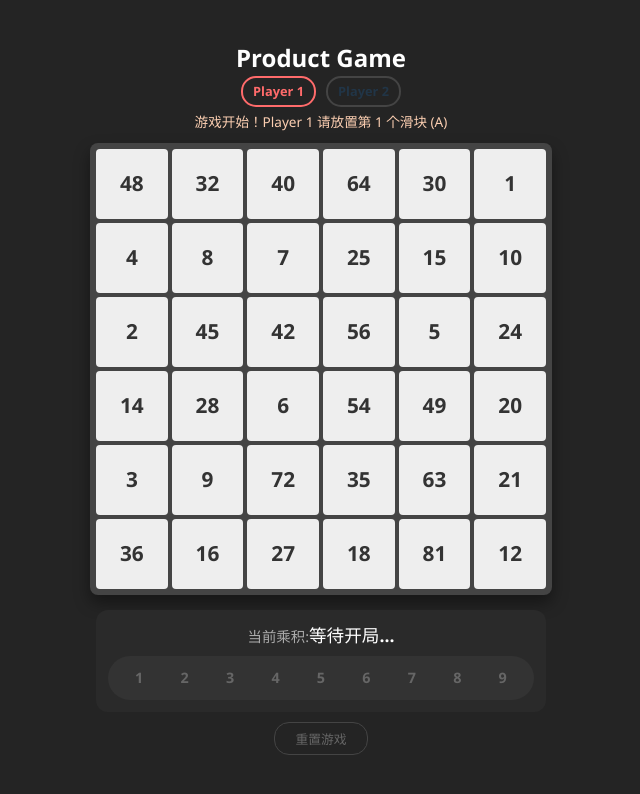
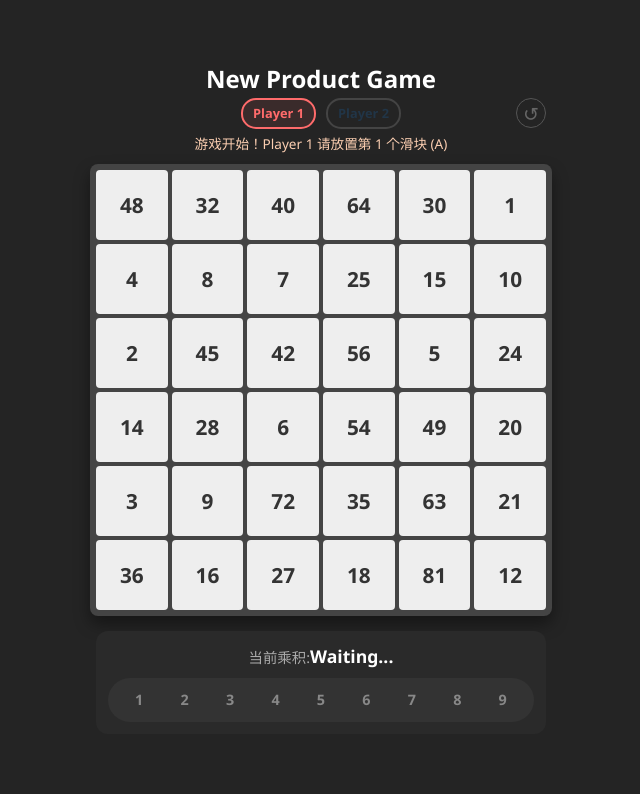
Before and after one commit to ppggxn/newProductGame, a React (Vite) app: page / in a window 1280 px wide. Shown: the top 794 px of the page, without its empty margins (319-959 px from the left). Built offline with nearby package versions, Linux system fonts and the light colour scheme.

Commit message:
feat: restrict move,refresh button

```diff
--- a/src/App.css
+++ b/src/App.css
@@ -1,4 +1,5 @@
-/* App.css - 全屏适配优化版 */
+/* App.css */
+/* ...保留之前的 :root, html, body, #root, .game-container 等基础设置... */
 :root {
   --p1-color: #ff6b6b;
   --p2-color: #4ecdc4;
@@ -7,189 +8,140 @@
   --board-bg: #444;
 }
 
-/* 强制隐藏滚动条并锁定视口 */
 html, body {
-  margin: 0;
-  padding: 0;
-  width: 100%;
-  height: 100%;
-  overflow: hidden; /* 禁止溢出滚动 */
-  background-color: var(--bg-color);
-  font-family: 'Segoe UI', system-ui, sans-serif;
+  margin: 0; padding: 0; width: 100%; height: 100%; overflow: hidden;
+  background-color: var(--bg-color); font-family: 'Segoe UI', system-ui, sans-serif;
+}
+#root { width: 100%; height: 100vh; display: flex; justify-content: center; align-items: center; }
+.game-container {
+  display: flex; flex-direction: column; align-items: center;
+  width: 95%; max-width: 450px; max-height: 98vh;
 }
 
-#root {
-  width: 100%;
-  height: 100vh;
-  display: flex;
-  justify-content: center;
-  align-items: center; /* 垂直居中 */
-}
-
-.game-container {
-  display: flex;
-  flex-direction: column;
-  align-items: center;
-  width: 95%;
-  /* 限制最大宽度，同时确保在低高度屏幕下高度不会爆炸 */
-  max-width: 450px;
-  /* 确保内容始终在视口内 */
-  max-height: 98vh;
-}
-
-/* --- 头部微调：缩小间距以节省空间 --- */
-.header {
-  text-align: center;
-  width: 100%;
-  margin-bottom: 10px;
-}
-
-h1 {
-  margin: 0 0 5px 0;
-  font-size: 1.5rem;
-  color: #fff;
-}
+/* --- 头部布局优化 --- */
+.header { text-align: center; width: 100%; margin-bottom: 10px; }
+h1 { margin: 0 0 5px 0; font-size: 1.5rem; color: #fff; }
 
 .info-panel {
   display: flex;
+  align-items: center;
+  justify-content: space-between; /* 关键：两端对齐 */
+  width: 100%;
+  position: relative;
+  margin-bottom: 5px;
+}
+
+/* 左右占位容器，确保中间绝对居中 */
+.panel-spacer, .panel-right {
+  width: 40px; /* 给一个固定宽度 */
+  display: flex;
+  justify-content: flex-end;
+}
+
+.badges-container {
+  display: flex;
+  gap: 10px;
   justify-content: center;
-  gap: 10px;
+  flex: 1; /* 占据剩余空间 */
 }
 
 .player-badge {
-  padding: 4px 10px;
-  border-radius: 15px;
-  font-size: 0.8rem;
-  font-weight: bold;
-  border: 2px solid #444;
+  padding: 4px 10px; border-radius: 15px; font-size: 0.8rem;
+  font-weight: bold; border: 2px solid #444; transition: all 0.3s;
 }
+.player-badge.p1.active { border-color: var(--p1-color); color: var(--p1-color); background: rgba(255,107,107,0.1); }
+.player-badge.p2.active { border-color: var(--p2-color); color: var(--p2-color); background: rgba(78,205,196,0.1); }
 
-.player-badge.p1.active { border-color: var(--p1-color); color: var(--p1-color); }
-.player-badge.p2.active { border-color: var(--p2-color); color: var(--p2-color); }
+/* 迷你重置按钮 */
+.reset-btn-mini {
+  background: transparent;
+  color: #666;
+  border: 1px solid #555;
+  border-radius: 50%;
+  width: 30px;
+  height: 30px;
+  font-size: 1.2rem;
+  line-height: 1;
+  cursor: pointer;
+  display: flex;
+  justify-content: center;
+  align-items: center;
+  padding: 0;
+}
+.reset-btn-mini:hover { color: #fff; border-color: #fff; background: rgba(255,255,255,0.1); }
 
-.message-box {
-  min-height: 1.2em;
-  color: #fbceb1;
-  font-size: 0.85rem;
-  margin-top: 5px;
-}
+.message-box { min-height: 1.2em; color: #fbceb1; font-size: 0.85rem; margin-top: 5px; }
 
-/* --- 棋盘区域：自适应宽高 --- */
+/* --- 棋盘 --- */
 .board {
-  display: grid;
-  grid-template-columns: repeat(6, 1fr);
-  gap: 4px;
-  background: var(--board-bg);
-  padding: 6px;
-  border-radius: 8px;
-  width: 100%;
-  /* 关键：确保棋盘在屏幕矮的时候自动缩小 */
-  max-height: 55vh;
-  aspect-ratio: 1 / 1;
+  display: grid; grid-template-columns: repeat(6, 1fr); gap: 4px;
+  background: var(--board-bg); padding: 6px; border-radius: 8px;
+  width: 100%; max-height: 55vh; aspect-ratio: 1 / 1;
   box-shadow: 0 8px 16px rgba(0,0,0,0.4);
 }
 
 .cell {
-  background: #eee;
-  color: #333;
-  display: flex;
-  justify-content: center;
-  align-items: center;
-  border-radius: 4px;
-  font-weight: 800;
-  user-select: none;
+  background: #eee; color: #333; display: flex; justify-content: center; align-items: center;
+  border-radius: 4px; font-weight: 800; user-select: none;
   font-size: clamp(0.9rem, 3.5vw, 1.3rem);
+  transition: transform 0.2s;
 }
-
 .cell.p1 { background: var(--p1-color); color: white; }
 .cell.p2 { background: var(--p2-color); color: white; }
 
-/* --- 控制区微调 --- */
-.controls-area {
-  margin-top: 15px;
-  width: 100%;
-  background: #2a2a2a;
-  padding: 12px;
-  border-radius: 12px;
-  box-sizing: border-box;
+/* 获胜连线特效 */
+.cell.winning {
+  animation: winFlash 1s infinite alternate;
+  z-index: 10;
+  box-shadow: 0 0 15px currentColor;
+  border: 2px solid #fff;
 }
 
-.product-display {
-  text-align: center;
-  margin: 0 0 8px 0;
-  font-size: 0.9rem;
-  color: #aaa;
+@keyframes winFlash {
+  from { transform: scale(1); filter: brightness(1); }
+  to { transform: scale(1.05); filter: brightness(1.3); }
 }
 
-.math-text {
-  color: white;
-  font-weight: bold;
-  font-size: 1.1rem;
+/* --- 控制区 --- */
+.controls-area {
+  margin-top: 15px; width: 100%; background: #2a2a2a;
+  padding: 12px; border-radius: 12px; box-sizing: border-box;
 }
+.product-display { text-align: center; margin: 0 0 8px 0; font-size: 0.9rem; color: #aaa; }
+.math-text { color: white; font-weight: bold; font-size: 1.1rem; }
 
 .track-container {
-  position: relative;
-  height: 44px;
-  background: var(--track-bg);
-  border-radius: 22px;
-  display: flex;
-  align-items: center;
+  position: relative; height: 44px; background: var(--track-bg);
+  border-radius: 22px; display: flex; align-items: center;
 }
-
-.track-numbers {
-  display: flex;
-  width: 100%;
-  height: 100%;
-  padding: 0 2%;
-  box-sizing: border-box;
-}
+.track-numbers { display: flex; width: 100%; height: 100%; padding: 0 2%; box-sizing: border-box; }
 
 .track-number {
-  flex: 1;
-  display: flex;
-  justify-content: center;
-  align-items: center;
-  font-size: 0.9rem;
-  font-weight: bold;
-  color: #666;
-  cursor: pointer;
-  z-index: 2;
+  flex: 1; display: flex; justify-content: center; align-items: center;
+  font-size: 0.9rem; font-weight: bold; color: #888; cursor: pointer; z-index: 2;
+  transition: all 0.2s;
 }
+.track-number:hover { color: #fff; }
 
+/* 禁用/反色状态 */
+.track-number.forbidden {
+  color: #444; /* 变暗 */
+  cursor: not-allowed;
+  text-decoration: line-through; /* 删除线 */
+  background: rgba(0, 0, 0, 0.2); /* 稍微深一点的背景 */
+  border-radius: 50%;
+  transform: scale(0.8);
+}
+.track-number.forbidden:hover { color: #d63031; /* 鼠标悬停显示红色警告 */ }
+
+/* 滑块样式 (保持不变) */
 .paperclip {
-  position: absolute;
-  top: 3px;
-  height: 38px;
-  width: 8%;
-  border-radius: 20px;
-  border: 2px solid;
-  z-index: 3;
+  position: absolute; top: 3px; height: 38px; width: 8%;
+  border-radius: 20px; border: 2px solid; z-index: 3;
   transition: left 0.3s cubic-bezier(0.18, 0.89, 0.32, 1.28);
-  display: flex;
-  justify-content: center;
-  align-items: flex-end;
-  padding-bottom: 2px;
-  font-size: 0.6rem;
-  background: rgba(0,0,0,0.3);
+  display: flex; justify-content: center; align-items: flex-end;
+  padding-bottom: 2px; font-size: 0.6rem; background: rgba(0,0,0,0.3); cursor: grab;
 }
-
 .clip-a { border-color: #ff9f43; color: #ff9f43; }
 .clip-b { border-color: #54a0ff; color: #54a0ff; }
-
-.paperclip.active {
-  background: rgba(255, 255, 255, 0.2);
-  transform: translateY(-3px) scale(1.1);
-}
-
-.reset-btn {
-  margin-top: 10px;
-  padding: 6px 20px;
-  background: transparent;
-  color: #666;
-  border: 1px solid #444;
-  border-radius: 15px;
-  font-size: 0.8rem;
-  cursor: pointer;
-}
-
-.reset-btn:hover { color: #fff; border-color: #888; }
+.paperclip.active { background: rgba(255, 255, 255, 0.2); transform: translateY(-3px) scale(1.1); }
--- a/src/App.jsx
+++ b/src/App.jsx
@@ -7,30 +7,19 @@ const FACTOR_RANGE = [1, 2, 3, 4, 5, 6, 7, 8, 9];
 
 export default function App() {
   const [board, setBoard] = useState([]);
-
-  // factors: [因子A, 因子B]
   const [factors, setFactors] = useState([null, null]);
-
-  // activeClip: 当前正在操作哪个滑块？ (0 或 1, null 表示未选中)
   const [activeClip, setActiveClip] = useState(null);
-
-  // turnCount: 记录回合数，用于判断是否是第一回合
-  // 0: 游戏开始，需放置第1个
-  // 1: 需放置第2个 (此时仍是 P1)
-  // 2+: 正常游戏，每回合动1个
   const [turnCount, setTurnCount] = useState(0);
-
   const [currentPlayer, setCurrentPlayer] = useState('p1');
   const [winner, setWinner] = useState(null);
-  const [msg, setMsg] = useState("请 Player 1 放置第一个滑块");
+  const [winningLine, setWinningLine] = useState([]); // 新增：存储获胜连线的索引
+  const [msg, setMsg] = useState("Player 1 请放置第 1 个滑块");
 
   useEffect(() => {
     startNewGame();
   }, []);
 
   const startNewGame = () => {
-    // ... (棋盘生成逻辑保持不变) ...
-    // 1. 生成 1-9 乘法表中所有可能的唯一乘积
     const products = new Set();
     for (let i = 1; i <= 9; i++) {
       for (let j = 1; j <= 9; j++) {
@@ -44,202 +33,237 @@ export default function App() {
     }
 
     setBoard(shuffledProducts.map(val => ({ value: val, owner: null })));
-
-    // --- 修改点：初始状态为空，等待放置 ---
     setFactors([null, null]);
     setTurnCount(0);
     setActiveClip(null);
-
-    // 游戏开始，P1 先手
     setCurrentPlayer('p1');
     setWinner(null);
+    setWinningLine([]); // 重置连线
     setMsg("游戏开始！Player 1 请放置第 1 个滑块 (A)");
   };
 
-  // 点击底部数字条
   const handleNumberClick = (num) => {
     if (winner) return;
 
-    // --- 修改点：开局逻辑 ---
-
-    // 阶段 1: Player 1 放置第一个滑块 (A)
+    // --- 开局逻辑 ---
     if (turnCount === 0) {
-      setFactors([num, null]); // 放置 A，B 仍为空
+      setFactors([num, null]);
       setTurnCount(1);
-      setCurrentPlayer('p2'); // <--- 切换到 P2
+      setCurrentPlayer('p2');
       setMsg("轮到 Player 2：请放置第 2 个滑块 (B)");
       return;
     }
+    if (turnCount === 1) {
+      // 检查这一步是否合法（其实开局第二步很难被占，但为了逻辑统一还是检查下）
+      // 此时 factors[0] 已定，num 是 factors[1]
+      const potentialProduct = factors[0] * num;
+      if (isProductOccupied(potentialProduct)) {
+        setMsg(`位置 ${potentialProduct} 已被占领，请选择其他数字！`);
+        return;
+      }
 
-    // 阶段 2: Player 2 放置第二个滑块 (B) -> 产生第一个乘积
-    if (turnCount === 1) {
-      const newFactors = [factors[0], num]; // A 保持不变，放置 B
+      const newFactors = [factors[0], num];
       setFactors(newFactors);
-      setTurnCount(2); // 进入正常游戏阶段
-
-      // 注意：这里传入 'p2'，因为这一步是 P2 操作的，格子归 P2
-      // attemptMove 会处理落子，并自动切换回 P1
+      setTurnCount(2);
       attemptMove(newFactors, 'p2');
       return;
     }
 
-    // --- 正常回合逻辑 (只能移动一个) ---
+    // --- 正常回合逻辑 ---
 
-    // 如果还没选中要移动哪个滑块，提示用户
+    // 1. 如果还没选中滑块
     if (activeClip === null) {
-      // 检查用户点的数字是否是当前滑块所在位置
-      // 如果点击了某个滑块的位置，就自动选中它
       if (num === factors[0] && num !== factors[1]) {
         setActiveClip(0);
-        setMsg(`已选中滑块 A (${num})，请点击新数字移动它`);
+        setMsg(`已选中滑块 A (${num})`);
       } else if (num === factors[1] && num !== factors[0]) {
         setActiveClip(1);
-        setMsg(`已选中滑块 B (${num})，请点击新数字移动它`);
+        setMsg(`已选中滑块 B (${num})`);
       } else if (num === factors[0] && num === factors[1]) {
-        // 两个滑块重叠时，默认选第一个
         setActiveClip(0);
-        setMsg(`已选中其中一个滑块，请点击新数字移动它`);
+        setMsg(`已选中其中一个滑块`);
       } else {
         setMsg("⚠️ 请先点击你要移动的那个滑块（Paperclip）！");
       }
       return;
     }
 
-    // 如果已经选中了滑块 (activeClip !== null)，执行移动
+    // 2. 如果已选中滑块，准备移动
     const newFactors = [...factors];
     newFactors[activeClip] = num;
+    const newProduct = newFactors[0] * newFactors[1];
 
-    // 移动滑块后，立即尝试落子
+    // --- 新增逻辑：检查目标位置是否已被占领 ---
+    if (isProductOccupied(newProduct)) {
+        setMsg(`❌ 无法移动：位置 ${newProduct} 已被占领！`);
+        // 这里可以选择震动效果，或者只是拒绝操作
+        return;
+    }
+
+    // 执行移动
     setFactors(newFactors);
-    setActiveClip(null); // 移动完毕，取消选中状态
+    setActiveClip(null);
     attemptMove(newFactors, currentPlayer);
   };
 
-  // 尝试落子
+  // 辅助：检查乘积是否被占
+  const isProductOccupied = (val) => {
+      const cell = board.find(c => c.value === val);
+      return cell && cell.owner !== null;
+  };
+
   const attemptMove = (currentFactors, playerWhoMoved) => {
     const product = currentFactors[0] * currentFactors[1];
     const index = board.findIndex(cell => cell.value === product);
     const targetCell = board[index];
 
+    // 双重保险，理论上 handleNumberClick 已经拦截了
     if (targetCell.owner) {
-      setMsg(`位置 ${product} 已被占领！但这回合你只能停在这儿了。换人。`);
-      // 即使被占领，也得切换回合 (原版规则通常是：如果不幸算出已被占领的数，你就这回合白干了)
-      switchTurn(playerWhoMoved);
+      setMsg(`错误：位置 ${product} 已经被占领了。`);
       return;
     }
 
-    // 落子
     const newBoard = [...board];
     newBoard[index] = { ...targetCell, owner: playerWhoMoved };
     setBoard(newBoard);
 
-    // 判定
-    if (checkWin(newBoard, index, playerWhoMoved)) {
+    // 判定胜负 (现在接收返回的连线数组)
+    const winLine = getWinningLine(newBoard, index, playerWhoMoved);
+    if (winLine) {
       setWinner(playerWhoMoved);
+      setWinningLine(winLine); // 保存连线索引以供高亮
       setMsg(`🎉 ${playerWhoMoved === 'p1' ? 'Player 1' : 'Player 2'} 获胜!`);
     } else if (newBoard.every(cell => cell.owner !== null)) {
       setWinner('draw');
     } else {
-      switchTurn(playerWhoMoved);
+      const next = playerWhoMoved === 'p1' ? 'p2' : 'p1';
+      setCurrentPlayer(next);
+      setMsg(`轮到 ${next === 'p1' ? 'Player 1' : 'Player 2'} (点击滑块以移动)`);
     }
   };
 
-  const switchTurn = (current) => {
-    const next = current === 'p1' ? 'p2' : 'p1';
-    setCurrentPlayer(next);
-    setMsg(`轮到 ${next === 'p1' ? 'Player 1' : 'Player 2'} (点击滑块以移动)`);
-  };
-
-  // 连线判定 (保持不变)
-  const checkWin = (currentBoard, lastIndex, player) => {
+  // 修改后的判定函数：返回连线索引数组，如果没有则返回 null
+  const getWinningLine = (currentBoard, lastIndex, player) => {
     const row = Math.floor(lastIndex / GRID_SIZE);
     const col = lastIndex % GRID_SIZE;
     const directions = [[0, 1], [1, 0], [1, 1], [1, -1]];
+
     for (let [dx, dy] of directions) {
-      let count = 1;
+      let line = [lastIndex]; // 包含当前点
+
+      // 正向搜
       let r = row + dx, c = col + dy;
-      while (isValid(r, c) && currentBoard[r * GRID_SIZE + c].owner === player) { count++; r += dx; c += dy; }
+      while (isValid(r, c) && currentBoard[r * GRID_SIZE + c].owner === player) {
+        line.push(r * GRID_SIZE + c);
+        r += dx; c += dy;
+      }
+      // 反向搜
       r = row - dx; c = col - dy;
-      while (isValid(r, c) && currentBoard[r * GRID_SIZE + c].owner === player) { count++; r -= dx; c -= dy; }
-      if (count >= WIN_COUNT) return true;
+      while (isValid(r, c) && currentBoard[r * GRID_SIZE + c].owner === player) {
+        line.push(r * GRID_SIZE + c);
+        r -= dx; c -= dy;
       }
-    return false;
+
+      if (line.length >= WIN_COUNT) return line;
+    }
+    return null;
   };
+
   const isValid = (r, c) => r >= 0 && r < GRID_SIZE && c >= 0 && c < GRID_SIZE;
 
   return (
     <div className="game-container">
       <div className="header">
-        <h1>Product Game</h1>
+        <h1>New Product Game</h1>
         <div className="info-panel">
+            {/* 1. 左侧占位，确保中间居中 */}
+            <div className="panel-spacer"></div>
+
+            {/* 2. 中间玩家徽章 */}
+            <div className="badges-container">
                 <div className={`player-badge p1 ${currentPlayer==='p1'?'active':''}`}>Player 1</div>
                 <div className={`player-badge p2 ${currentPlayer==='p2'?'active':''}`}>Player 2</div>
+            </div>
+
+            {/* 3. 右侧重置按钮 */}
+            <div className="panel-right">
+                <button className="reset-btn-mini" onClick={startNewGame} title="重置游戏">
+                    ↺
+                </button>
+            </div>
         </div>
         <div className="message-box">{msg}</div>
       </div>
 
-      {/* 棋盘区 */}
       <div className="board">
-        {board.map((cell, idx) => (
-          <div key={idx} className={`cell ${cell.owner || ''}`}>
+        {board.map((cell, idx) => {
+          // 判断是否是获胜连线的一部分
+          const isWinningCell = winningLine.includes(idx);
+          return (
+            <div
+                key={idx}
+                className={`cell ${cell.owner || ''} ${isWinningCell ? 'winning' : ''}`}
+            >
                 {cell.value}
             </div>
-        ))}
+          );
+        })}
       </div>
 
-{/* 滑块控制区 */}
       <div className="controls-area">
         <p className="product-display">
             当前乘积:
             <span className="math-text">
               {factors[0] && factors[1]
                 ? `${factors[0]} × ${factors[1]} = ${factors[0]*factors[1]}`
-                : '等待开局...'}
+                : 'Waiting...'}
             </span>
         </p>
 
         <div className="track-container">
-            {/* 1-9 数字底座 (保持不变) */}
             <div className="track-numbers">
-                {FACTOR_RANGE.map(num => (
+                {FACTOR_RANGE.map(num => {
+                    // --- 动态计算禁用状态 ---
+                    let isForbidden = false;
+                    // 只有当玩家拿起了某个滑块(activeClip !== null)时，才提示哪些坑不能跳
+                    if (activeClip !== null && !winner) {
+                        const otherFactor = factors[activeClip === 0 ? 1 : 0]; // 另一个不动的滑块的值
+                        // 如果这一步走下去，乘积被占了，则禁止
+                        if (isProductOccupied(num * otherFactor)) {
+                            isForbidden = true;
+                        }
+                    }
+
+                    return (
                         <div
                             key={num}
-                        className="track-number"
-                        onClick={() => handleNumberClick(num)}
+                            className={`track-number ${isForbidden ? 'forbidden' : ''}`}
+                            onClick={() => !isForbidden && handleNumberClick(num)}
                         >
                             {num}
                         </div>
-                ))}
+                    )
+                })}
             </div>
 
-            {/* --- 修复后的滑块 A --- */}
+            {/* 滑块 A */}
             <div
                 className={`paperclip clip-a ${activeClip === 0 ? 'active' : ''}`}
                 style={{
                     display: factors[0] ? 'flex' : 'none',
                     left: `calc(${(factors[0] - 1) * 11.11}% + 2%)`,
-                    zIndex: activeClip === 0 ? 20 : 10 // 选中的滑块层级更高
+                    zIndex: activeClip === 0 ? 20 : 10
                 }}
                 onClick={(e) => {
                     e.stopPropagation();
                     if (turnCount < 2) return;
+                    if (activeClip === 1) { handleNumberClick(factors[0]); return; }
+                    setActiveClip(0);
+                    setMsg("已拿起滑块 A");
+                }}
+            >A</div>
 
-                    // 【修复逻辑】: 如果当前正在拿着滑块 B (activeClip === 1)
-                    // 点击滑块 A 意味着要把 B 移到 A 的位置 (重叠)
-                    if (activeClip === 1) {
-                        handleNumberClick(factors[0]); // 触发移动逻辑
-                        return;
-                    }
-
-                    // 否则，正常选中 A
-                    setActiveClip(0);
-                    setMsg("已拿起滑块 A，请点击新数字放置");
-                }}
-            >
-                A
-            </div>
-
-            {/* --- 修复后的滑块 B --- */}
+            {/* 滑块 B */}
             <div
                 className={`paperclip clip-b ${activeClip === 1 ? 'active' : ''}`}
                 style={{
@@ -250,25 +274,13 @@ export default function App() {
                 onClick={(e) => {
                     e.stopPropagation();
                     if (turnCount < 2) return;
-
-                    // 【修复逻辑】: 如果当前正在拿着滑块 A (activeClip === 0)
-                    // 点击滑块 B 意味着要把 A 移到 B 的位置 (重叠)
-                    if (activeClip === 0) {
-                        handleNumberClick(factors[1]); // 触发移动逻辑
-                        return;
-                    }
-
-                    // 否则，正常选中 B
+                    if (activeClip === 0) { handleNumberClick(factors[1]); return; }
                     setActiveClip(1);
-                    setMsg("已拿起滑块 B，请点击新数字放置");
+                    setMsg("已拿起滑块 B");
                 }}
-            >
-                B
+            >B</div>
         </div>
       </div>
     </div>
-
-      <button className="reset-btn" onClick={startNewGame}>重置游戏</button>
-    </div>
   );
 }
```
Lines whose indentation alone changed are shown as unchanged.
